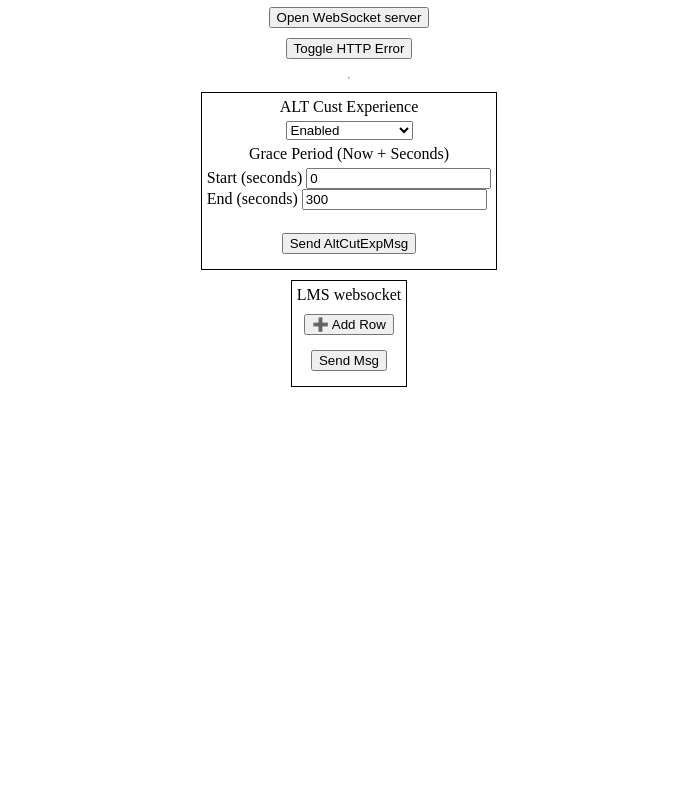
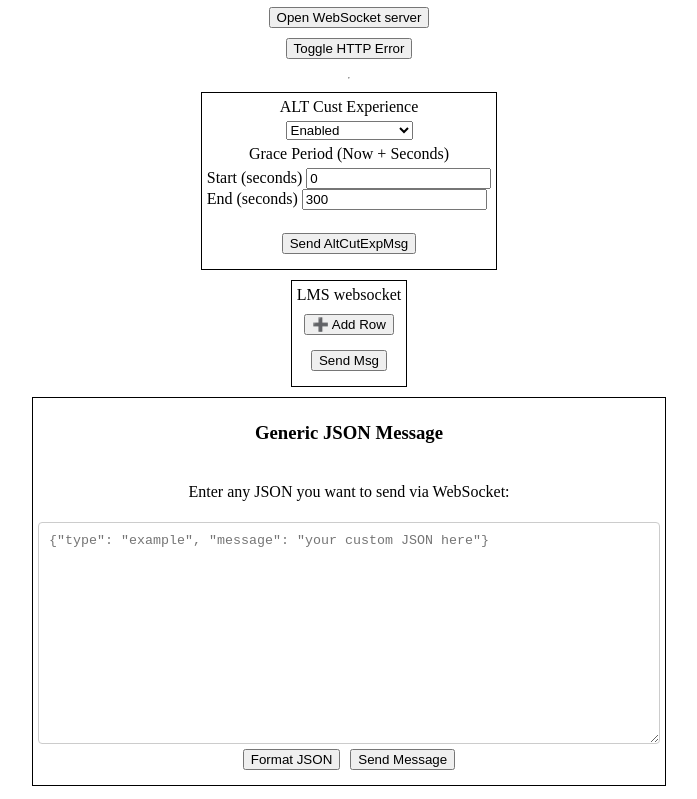
Before and after one commit to mainendra/m-wss, a website: page client.html in a window 1280 px wide. Shown: the part 831-1630 px from the top of the page, without its empty margins (291-988 px from the left). Before the commit the page ends 1231 px from the top, so only its background shows below. Drawn offline with Linux system fonts and the light colour scheme.

Commit message:
Added support for generic message

```diff
--- a/client.html
+++ b/client.html
@@ -167,6 +167,50 @@
 
             fetch(`/sendlms?message=${JSON.stringify(lmsMessage)}`).then(() => showToast('Message sent'));
         }
+
+        function sendGenericMessage() {
+            const jsonInput = document.getElementById('generic-json-input').value;
+
+            try {
+                // Validate JSON
+                const parsed = JSON.parse(jsonInput);
+
+                fetch('/sendgeneric', {
+                    method: 'POST',
+                    headers: {
+                        'Content-Type': 'application/json'
+                    },
+                    body: jsonInput
+                })
+                .then(response => {
+                    if (response.ok) {
+                        showToast('Message sent');
+                    } else {
+                        return response.text().then(text => {
+                            console.error('[Generic Message] Server error:', text);
+                            showToast('Error: ' + text);
+                        });
+                    }
+                })
+                .catch(err => {
+                    console.error('[Generic Message] Network error:', err);
+                    showToast('Error: ' + err.message);
+                });
+            } catch (error) {
+                console.error('[Generic Message] Invalid JSON:', error.message);
+                showToast('Invalid JSON: ' + error.message);
+            }
+        }
+
+        function formatJSON() {
+            const jsonInput = document.getElementById('generic-json-input');
+            try {
+                const parsed = JSON.parse(jsonInput.value);
+                jsonInput.value = JSON.stringify(parsed, null, 2);
+            } catch (error) {
+                showToast('Invalid JSON: ' + error.message);
+            }
+        }
     </script>
     <style>
         .container {
@@ -183,7 +227,8 @@
         #lms-container,
         #altcust-container,
         #custom-eas-container,
-        #custom-ean-container {
+        #custom-ean-container,
+        #generic-message-container {
             gap: 5px;
             border: 1px solid black;
             display: flex;
@@ -191,6 +236,15 @@
             align-items: center;
             padding: 5px;
             margin: 5px;
+        }
+
+        #generic-json-input {
+            font-family: monospace;
+            width: 600px;
+            min-height: 200px;
+            padding: 10px;
+            border: 1px solid #ccc;
+            border-radius: 4px;
         }
 
         #toast-container {
@@ -298,6 +352,15 @@
             <button id="add-row" onclick="addLMSRow()">➕ Add Row</button>
             <button id="send-lms-msg" onclick="sendLMSMessage()">Send Msg</button>
         </div>
+        <div id="generic-message-container">
+            <h3>Generic JSON Message</h3>
+            <p>Enter any JSON you want to send via WebSocket:</p>
+            <textarea id="generic-json-input" placeholder='{"type": "example", "message": "your custom JSON here"}'></textarea>
+            <div style="display: flex; gap: 10px;">
+                <button id="format-json" onclick="formatJSON()">Format JSON</button>
+                <button id="send-generic-msg" onclick="sendGenericMessage()">Send Message</button>
+            </div>
+        </div>
     </div>
 </body>
 </html>
```
Also changed, not shown: index.js (+28 -0 lines).
